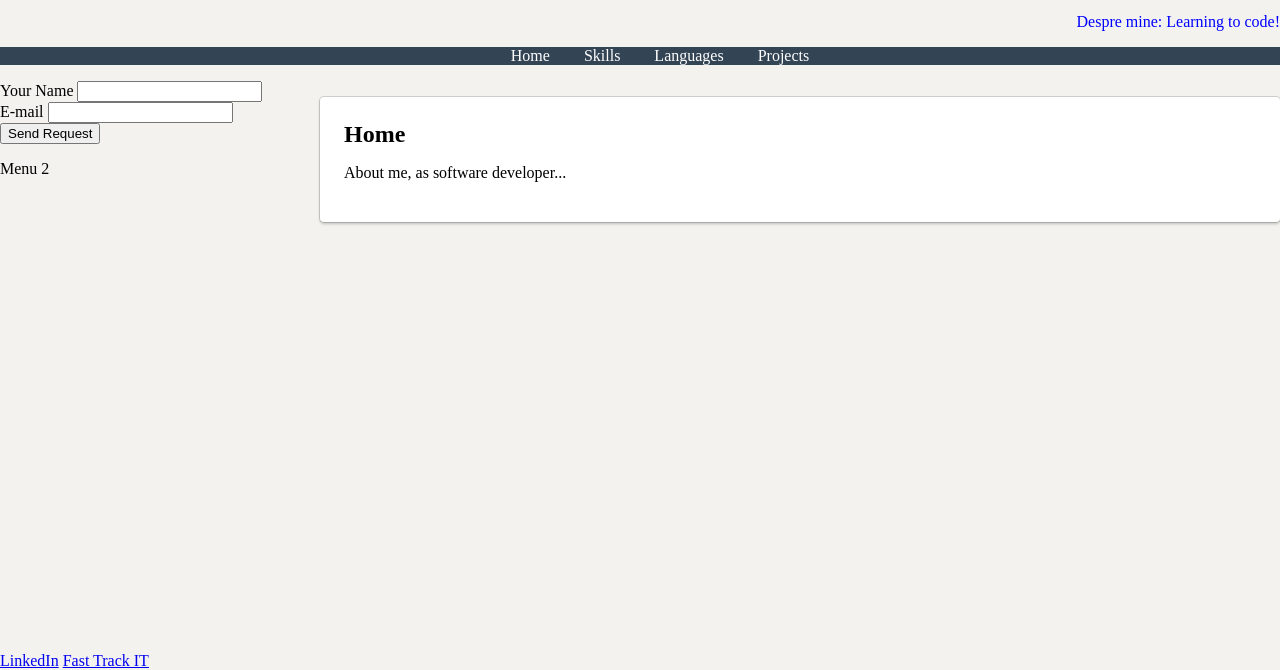
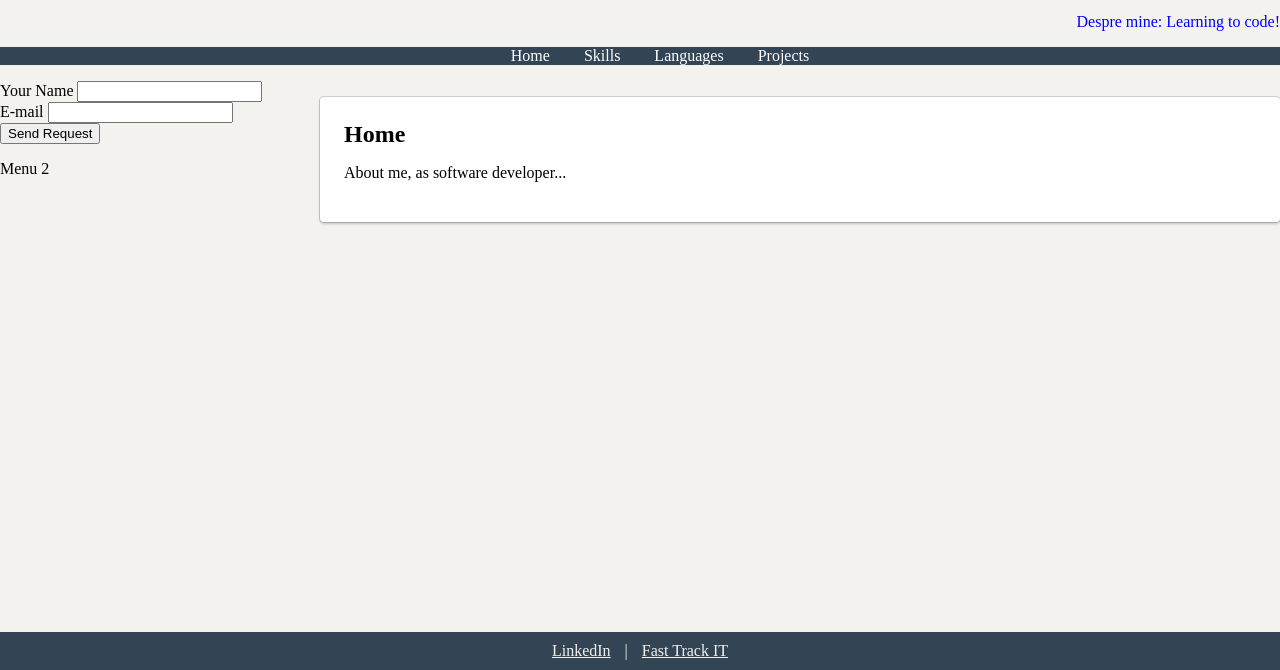
Before and after one commit to ciprianchesa/ciprianchesa.github.io, a plain HTML site: page index.html in a window 1280 px wide. Shown: the part 130-800 px from the top of the page. Drawn offline with Linux system fonts and the light colour scheme.

Commit message:
improve footer design

```diff
--- a/index.html
+++ b/index.html
@@ -87,7 +87,7 @@
     </section>
 
     <footer>
-        <a href="https://www.linkedin.com/in/ciprian-chesa/" target="_blank">LinkedIn</a>
+        <a href="https://www.linkedin.com/in/ciprian-chesa/" target="_blank">LinkedIn</a> |
         <a href="https://fasttrackit.org/" target="_blank">Fast Track IT</a>
     </footer>
 
--- a/style.css
+++ b/style.css
@@ -58,6 +58,18 @@ header {
     flex: 3;
 }
 
+footer {
+    text-align: center;
+    background-color: #334455;
+    padding: 10px;
+    color: #f3f2ef;
+}
+
+footer a {
+    color: #f3f2ef;
+    padding: 0 10px;
+}
+
 #motto {
     text-align: right;
     color: red;
```
